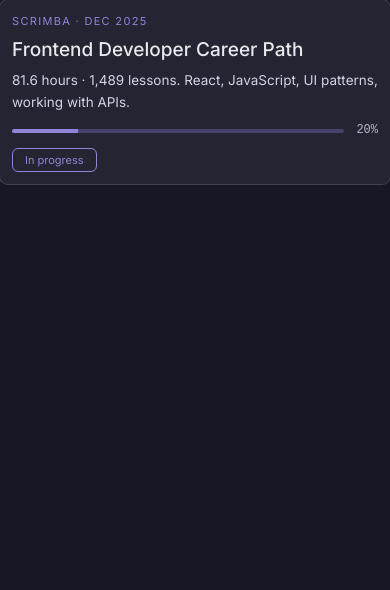
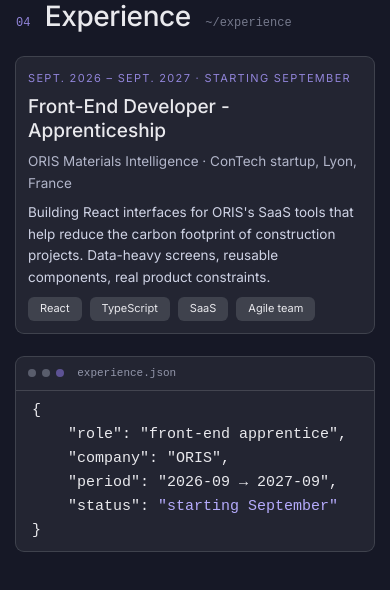
Before and after one commit to Kamat99302/portfolio-react, a React (Vite) app: page / in a window 390 px wide. Shown: the top 590 px of the page. Built offline with nearby package versions, Linux system fonts and the light colour scheme.

Commit message:
feat: assemble Experience section
- added responsive max widths to ExperienceCard

- adjusted fontSize for the "path" typo in SectionHeading

```diff
--- a/src/App.tsx
+++ b/src/App.tsx
@@ -1,16 +1,9 @@
-import CertificationCard from "./components/CertificationCard"
-
+import Experience from "./sections/Experience"
 function App() {
   return (
     <>
-    <CertificationCard
-      kicker="Scrimba · Dec 2025"
-      certificationTitle="Frontend Developer Career Path"
-      description="81.6 hours · 1,489 lessons. React, JavaScript, UI patterns, working with APIs."
-      status="In progress"
-      chipVariant="outline"
-      progressionBarValue={20}
-      />
+    <Experience />
+
   </>
   )
 }
--- a/src/components/CodeBlock.tsx
+++ b/src/components/CodeBlock.tsx
@@ -9,7 +9,7 @@
 export default function CodeBlock({children}:CodeBlockProps){
 
     return(
-     <Typography sx={{fontFamily:fontMono, color:colors.neutral}} component="pre">
+     <Typography sx={{fontFamily:fontMono, color:colors.neutral, overflowX: "auto"}} component="pre">
         {children}
      </Typography>
 
--- a/src/components/ExperienceCard.tsx
+++ b/src/components/ExperienceCard.tsx
@@ -13,7 +13,7 @@
 
 export default function ExperienceCard({date, title, place, description, tagLabel, variant}: ExperienceCardProps){
     return(
-        <Card sx={{boxShadow:windowShadow.simple, overflow:'hidden'}}>
+        <Card sx={{boxShadow:windowShadow.simple, overflow:'hidden', maxWidth: {xs:500, md:"100%"}}}>
             <Stack spacing={1} sx={{p:1.5}}>
                 <Typography sx={{color:'primary.main'}} variant='caption'>{date}</Typography>
                 <Typography variant='h4'>{title}</Typography>
--- a/src/components/SectionHeading.tsx
+++ b/src/components/SectionHeading.tsx
@@ -15,7 +15,7 @@
             <Stack direction="row" sx={{alignItems:'baseline'}} spacing={1.8} >
                 <Typography sx={{fontFamily: fontMono, color:'primary.main',fontWeight:500, fontSize:12}}>{number}</Typography>
                 <Typography variant="h2">{title}</Typography>
-                <Typography sx={{fontFamily: fontMono ,color:colors.neutral[600], fontSize:10}} >{path}</Typography>
+                <Typography sx={{fontFamily: fontMono ,color:colors.neutral[600], fontSize:12}} >{path}</Typography>
             </Stack>
             {description &&
                     <Typography sx={{color:colors.neutral[500], fontSize:14}}>
--- /dev/null
+++ b/src/sections/Experience.tsx
@@ -0,0 +1,42 @@
+import SectionHeading from "../components/SectionHeading"
+import ExperienceCard from "../components/ExperienceCard"
+import CodeBlock from "../components/CodeBlock"
+import EditorWindow from "../components/EditorWindow"
+import { Str } from "../components/codeHelpers"
+import { Grid, Container } from "@mui/material"
+
+
+
+export default function Experience(){
+    return(
+        <Container maxWidth="lg">
+            <SectionHeading number="04" title="Experience" path="~/experience" />
+            <Grid sx={{mt:3}} container spacing={3}>
+                <Grid size={{xs:12, md:8}}>
+                    <ExperienceCard
+                        date="Sept. 2026 – Sept. 2027 · Starting September"
+                        title="Front-End Developer - Apprenticeship"
+                        place="ORIS Materials Intelligence · ConTech startup, Lyon, France"
+                        description="Building React interfaces for ORIS's SaaS tools that help reduce the carbon footprint of construction projects. Data-heavy screens, reusable components, real product constraints."
+                        tagLabel={["React", "TypeScript", "SaaS", "Agile team"]}
+                        variant="neutral"
+                        />
+                </Grid>
+
+                <Grid size={{xs:12, md:4}}>
+                    <EditorWindow title="experience.json" sx={{ maxWidth: {xs: 360, md: '100%'}}}>
+                        <CodeBlock>
+                            {`{
+    "role": "front-end apprentice",
+    "company": "ORIS",
+    "period": "2026-09 → 2027-09",
+    "status": `}<Str>"starting September"</Str>
+                            {`
+}`}
+                        </CodeBlock>
+                    </EditorWindow>
+                </Grid>
+            </Grid>
+        </Container>
+        )
+    }
```
